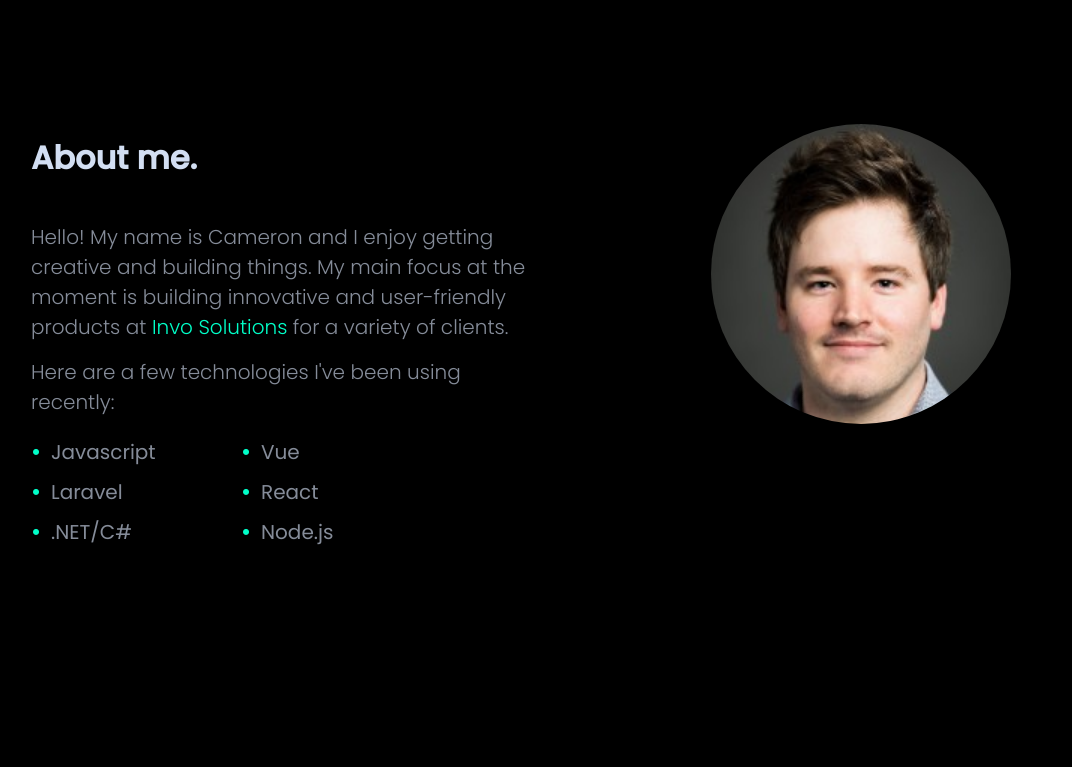
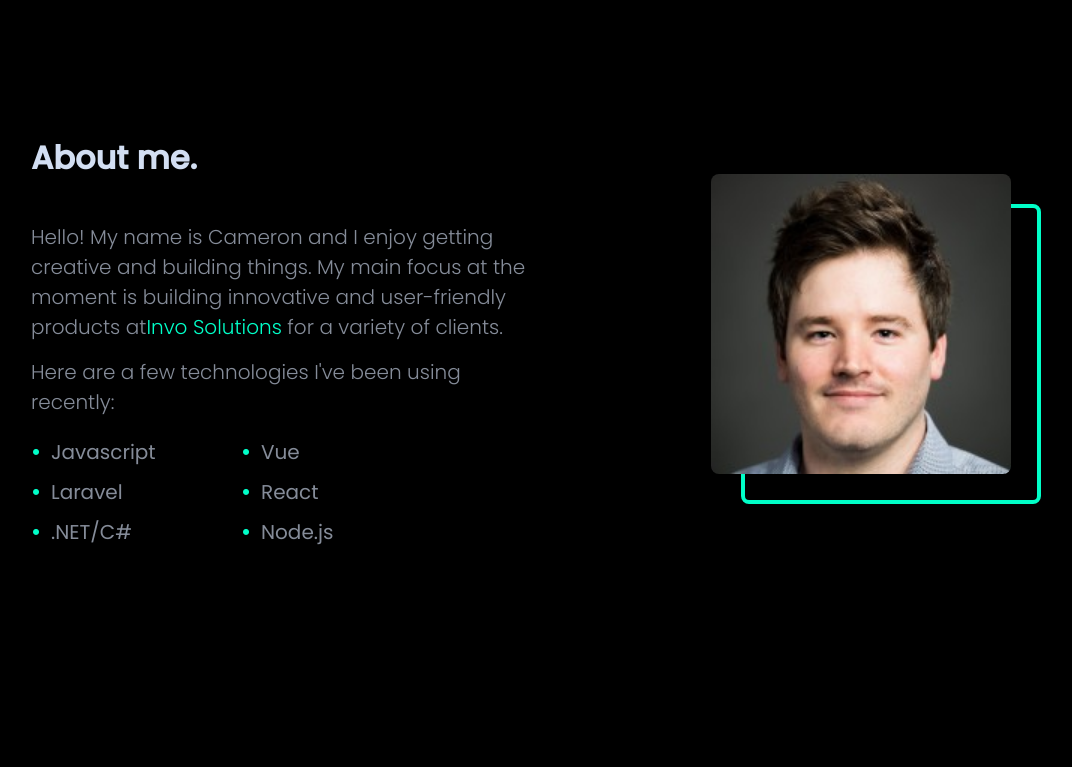
Before and after one commit to Rekkuzan5/gatsby-portfolio, a Gatsby site: page / in a window 1280 px wide. Shown: the part 860-1627 px from the top of the page, without its empty margins (119-1191 px from the left). Built offline with nearby package versions, Linux system fonts and the light colour scheme; Gatsby itself is replaced by a stand-in of ours.

Commit message:
added image border.

```diff
--- a/src/components/About/about.component.jsx
+++ b/src/components/About/about.component.jsx
@@ -3,19 +3,22 @@ import { StaticImage } from "gatsby-plugin-image";
 //import { myImage } from "./myImage";
 import * as styles from "./about.module.scss";
 
-const About = () => (
+const About = () => {
+  return (
     <div className={styles.container} id="about">
       <div className={styles.content}>
         <div className={styles.about}>
           <h1>About me.</h1>
           <p>
             Hello! My name is Cameron and I enjoy getting creative and building
-          things.  My main focus at the moment is building innovative and user-friendly products
-          at <a href="invosolutions.com"><span className={styles.companyTitle}>Invo Solutions</span></a> for a variety of clients.
+            things. My main focus at the moment is building innovative and
+            user-friendly products at
+            <a href="invosolutions.com">
+              <span className={styles.companyTitle}>Invo Solutions</span>
+            </a>{" "}
+            for a variety of clients.
           </p>
-        <p>
-          Here are a few technologies I've been using recently:
-        </p>
+          <p>Here are a few technologies I've been using recently:</p>
           <div>
             <ul className={styles.skills}>
               <li>Javascript</li>
@@ -28,14 +31,17 @@ const About = () => (
           </div>
         </div>
         <div className={styles.picture}>
+          <div className={styles.imageBorder}></div>
           <StaticImage
             className={styles.aboutImage}
             src="../../images/me.png"
             alt="Me!"
           />
+          {/* <div id={styles.cover}></div> */}
         </div>
       </div>
     </div>
   );
+};
 
 export default About;
--- a/src/components/About/about.module.scss
+++ b/src/components/About/about.module.scss
@@ -17,7 +17,7 @@
       width: 50%;
 
       h1 {
-        font-size: clamp(26px,5vw,var(--fz-heading));
+        font-size: clamp(26px, 5vw, var(--fz-heading));
         margin: 10px 0px 40px;
         color: rgba(221, 234, 255, 0.95);
       }
@@ -54,7 +54,7 @@
         list-style: none;
 
         & li {
-          color:rgba(221, 234, 255, 0.6);
+          color: rgba(221, 234, 255, 0.6);
           position: relative;
           margin-bottom: 10px;
           padding-left: 20px;
@@ -62,7 +62,7 @@
 
         & li::before {
           content: "\2022";
-            color:rgb(0, 255, 200);
+          color: rgb(0, 255, 200);
           font-weight: bold;
           display: inline-block;
           width: 1em;
@@ -72,15 +72,26 @@
     }
 
     .picture {
+      margin-top: 50px;
       width: 300px;
       height: 300px;
       object-fit: contain;
-      //background-color: #333;
+      position: relative;
 
       .aboutImage {
         width: 100%;
         height: 100%;
-        border-radius: 50%;
+        border-radius: 0.5rem;
+      }
+
+      .imageBorder {
+        width: 100%;
+        height: 100%;
+        border-radius: 0.5rem;
+        border: 4px solid var(--green);
+        position: absolute;
+        top: 30px;
+        left: 30px;
       }
     }
   }
--- a/src/components/Contact/contact.module.scss
+++ b/src/components/Contact/contact.module.scss
@@ -21,14 +21,15 @@
             margin-top: 2rem;
             display: flex;
             flex-direction: column;
+            width: 400px;
         }
 
         input {
-            width: 350px;
+            //width: 350px;
             border: none;
             border-bottom: 1px solid rgba(221, 234, 255, 0.6);
             padding: 1rem 0 0 0;
-            margin: 0 1rem 2rem 0;
+            margin: 0 0 2rem 0;
             font-size: 1rem;
             outline: none;
             color: rgba(221, 234, 255, 0.95);
@@ -36,7 +37,7 @@
         }
 
         textarea {
-            width: 350px;
+            //width: 350px;
             border: none;
             border-bottom: 1px solid rgba(221, 234, 255, 0.6);
             padding: 1rem 0 0 0;
```
Also changed, not shown: src/components/Hero/hero.component.jsx (+12 -3 lines). Lines whose indentation alone changed are shown as unchanged.
